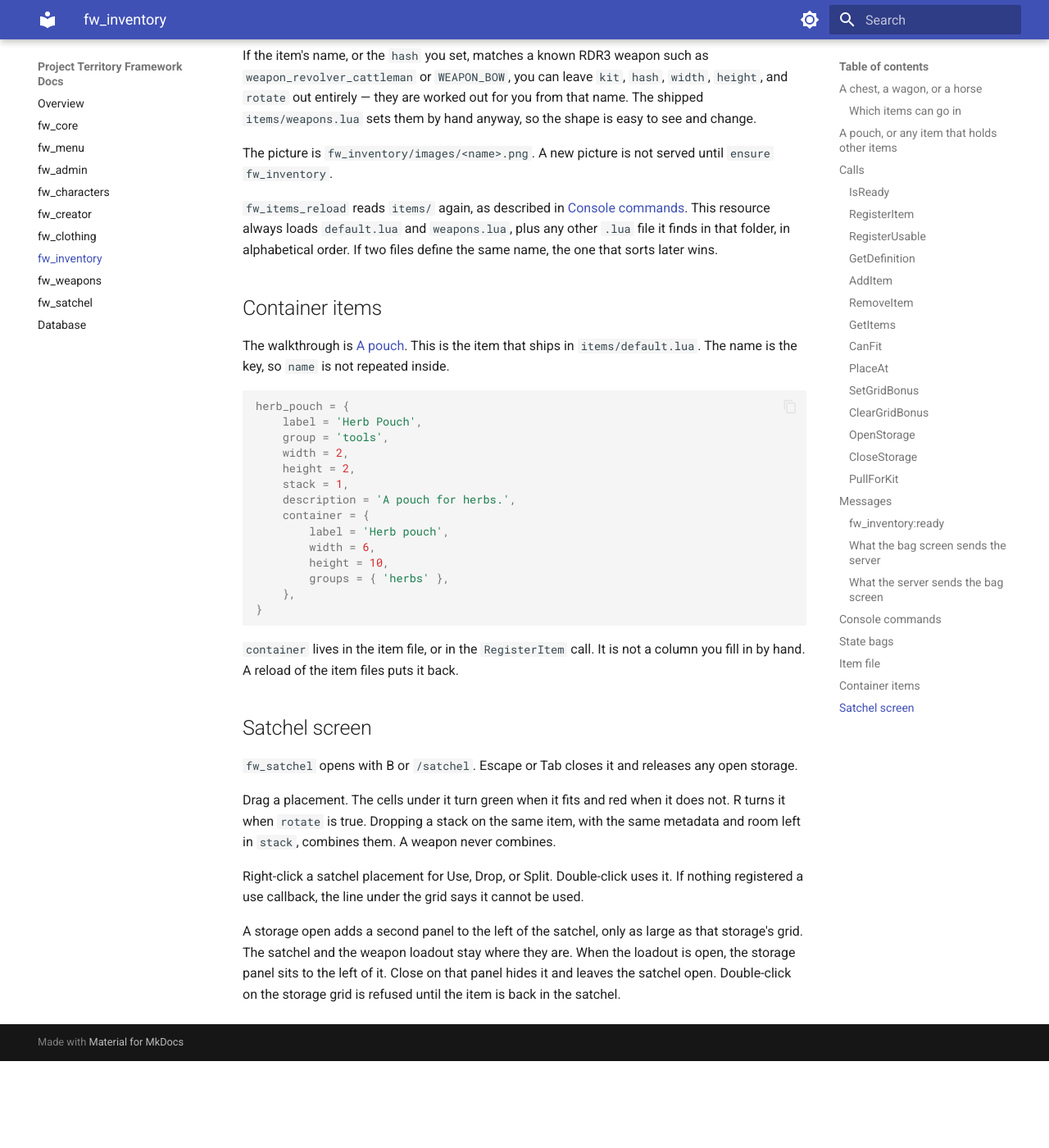
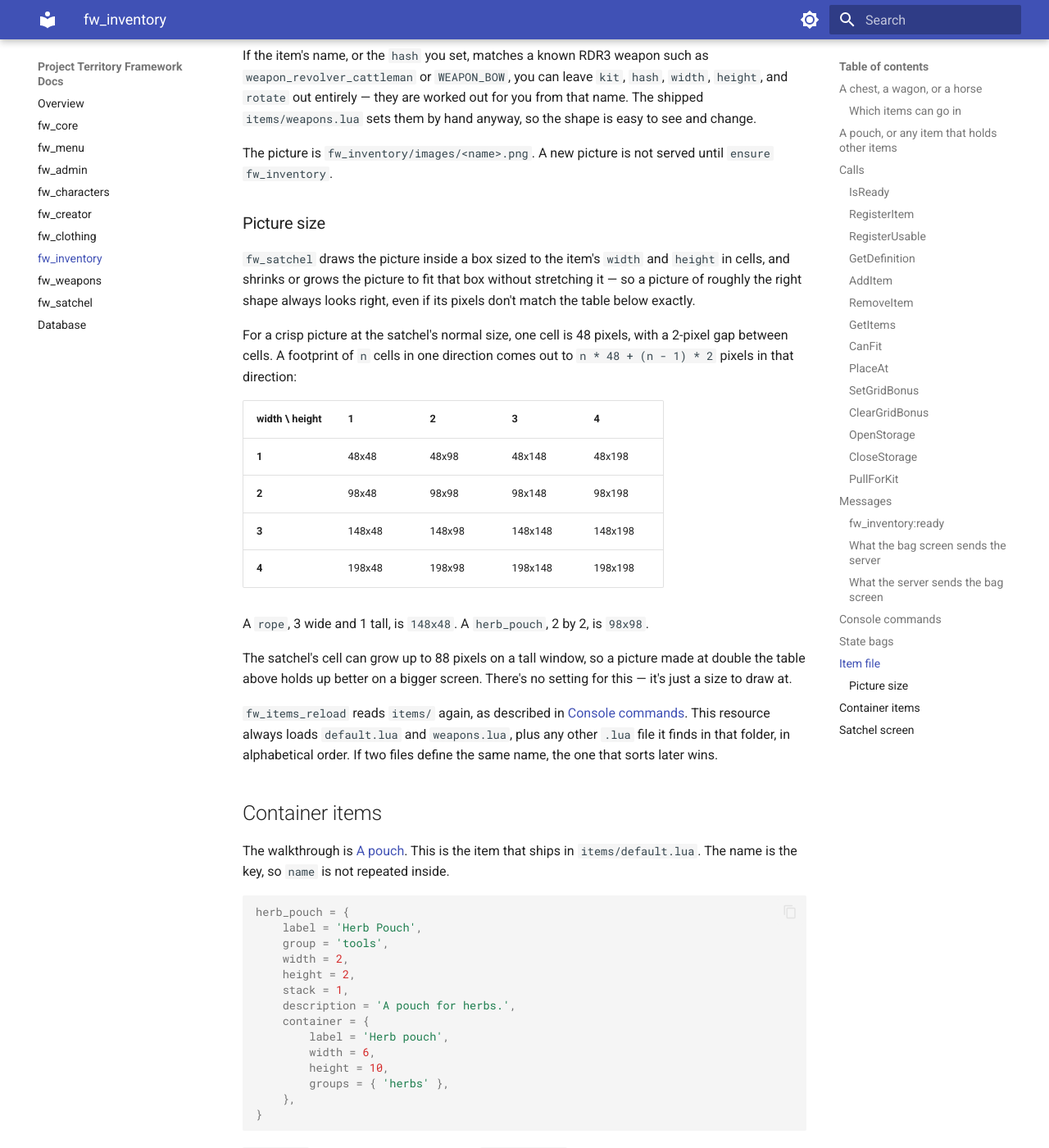
Before and after one commit to Benality/fw-framework-docs, an MkDocs documentation site: the page built from content/fw-inventory.md, in a window 1280 px wide and 1400 px high, scrolled down 16157 px. Shown: the whole window at 82% size. Built offline with MkDocs 1.6.1 and Material for MkDocs 9.7.7, drawn with Linux system fonts in a browser that asks for light colours; before the commit the page ends 17451 px from its top, so only the background shows below that.

Commit message:
Document item picture sizing in fw_inventory
Add a width/height-in-cells to pixels reference table under the item
file section, matching fw_satchel's actual cell (48px) and gap (2px)
CSS values, so anyone drawing a new item picture knows what size to
draw it at.

Co-Authored-By: Claude Sonnet 5 <noreply@anthropic.com>

```diff
--- a/content/fw-inventory.md
+++ b/content/fw-inventory.md
@@ -587,6 +587,23 @@ If the item's name, or the `hash` you set, matches a known RDR3 weapon such as `
 
 The picture is `fw_inventory/images/<name>.png`. A new picture is not served until `ensure fw_inventory`.
 
+### Picture size
+
+`fw_satchel` draws the picture inside a box sized to the item's `width` and `height` in cells, and shrinks or grows the picture to fit that box without stretching it — so a picture of roughly the right shape always looks right, even if its pixels don't match the table below exactly.
+
+For a crisp picture at the satchel's normal size, one cell is 48 pixels, with a 2-pixel gap between cells. A footprint of `n` cells in one direction comes out to `n * 48 + (n - 1) * 2` pixels in that direction:
+
+| width \ height | 1 | 2 | 3 | 4 |
+| --- | --- | --- | --- | --- |
+| **1** | 48x48 | 48x98 | 48x148 | 48x198 |
+| **2** | 98x48 | 98x98 | 98x148 | 98x198 |
+| **3** | 148x48 | 148x98 | 148x148 | 148x198 |
+| **4** | 198x48 | 198x98 | 198x148 | 198x198 |
+
+A `rope`, 3 wide and 1 tall, is `148x48`. A `herb_pouch`, 2 by 2, is `98x98`.
+
+The satchel's cell can grow up to 88 pixels on a tall window, so a picture made at double the table above holds up better on a bigger screen. There's no setting for this — it's just a size to draw at.
+
 `fw_items_reload` reads `items/` again, as described in [Console commands](#console-commands). This resource always loads `default.lua` and `weapons.lua`, plus any other `.lua` file it finds in that folder, in alphabetical order. If two files define the same name, the one that sorts later wins.
 
 ## Container items
```
